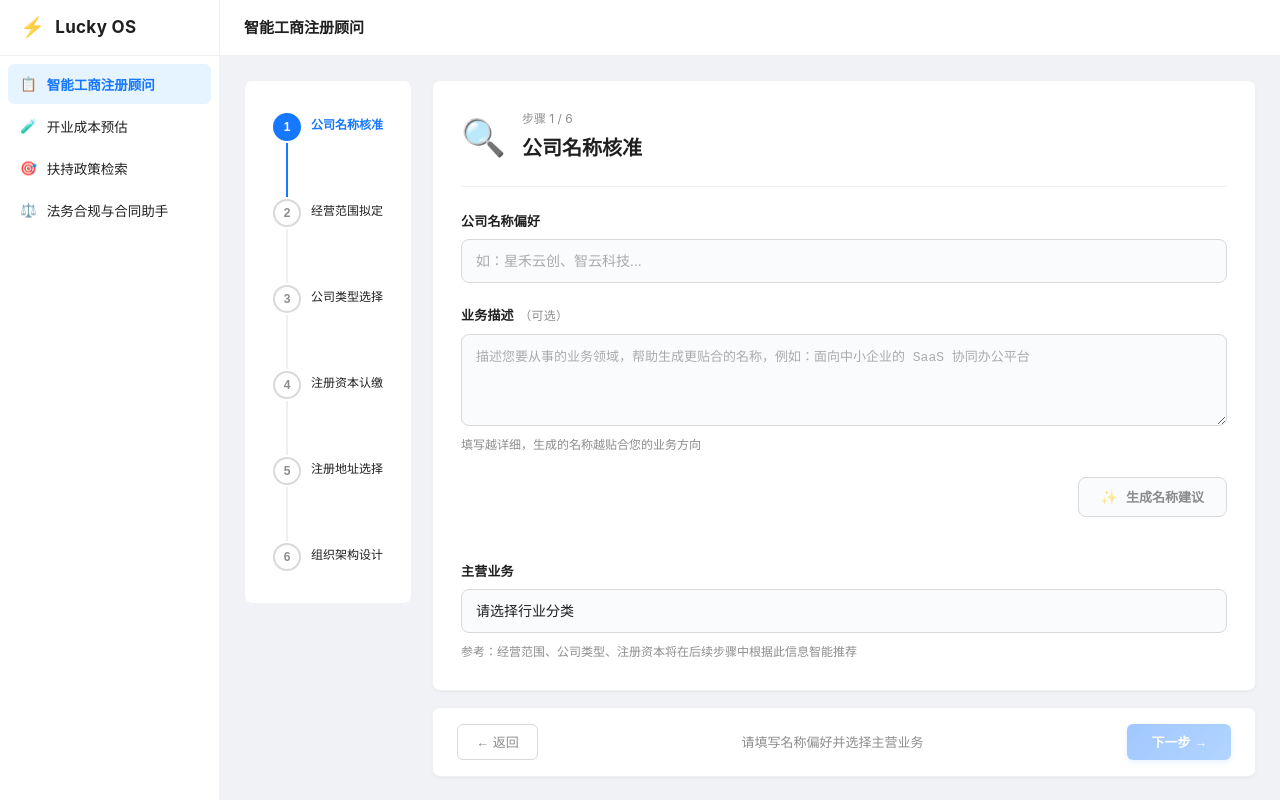
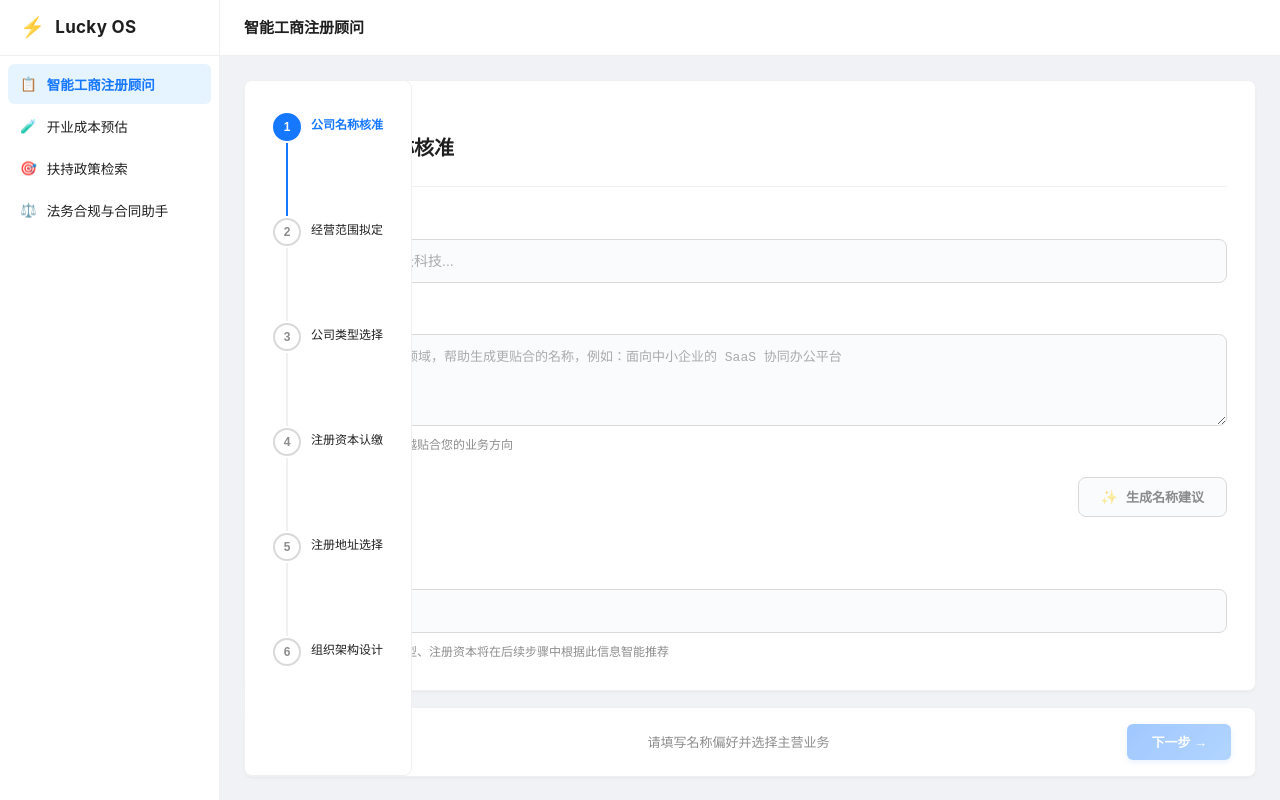
Before and after one commit to 123yangqirui/ucws-singapore-hackathon-2026, a Vue app: page / in a window 1280 px wide. Built offline with nearby package versions, Linux system fonts and the light colour scheme.

Commit message:
opt: 优化侧边栏高度

```diff
--- a/src/components/RegAdvisor.vue
+++ b/src/components/RegAdvisor.vue
@@ -104,6 +104,7 @@ steps.value = STEP_SKELETONS.map(s => ({ ...s, options: [] }))
 
   <div v-else-if="steps.length" class="advisor-layout">
     <div class="progress-sidebar">
+      <div class="progress-sidebar-inner">
         <button
           v-for="(s, i) in steps"
           :key="s.id"
@@ -124,6 +125,7 @@ steps.value = STEP_SKELETONS.map(s => ({ ...s, options: [] }))
           </div>
           <span class="prog-label">{{ s.title }}</span>
         </button>
+      </div>
     </div>
 
     <StepPage
@@ -155,24 +157,40 @@ steps.value = STEP_SKELETONS.map(s => ({ ...s, options: [] }))
   background: white;
   border-radius: var(--radius);
   border: 1px solid var(--border-light);
-  padding: 32px 28px;
   min-width: 140px;
   flex-shrink: 0;
+  position: fixed;
+  top: 80px;
+  left: 244px;
+  height: calc(100vh - 104px);
+  max-height: calc(100vh - 104px);
+  overflow: hidden;
+  z-index: 10;
+}
+.progress-sidebar-inner {
+  padding: 32px 28px;
+  display: flex;
+  flex-direction: column;
+  justify-content: space-between;
+  flex: 1;
+  height: 100%;
 }
 .advisor-content {
   flex: 1;
   min-width: 0;
+  margin-left: 180px;
 }
 .prog-step {
   display: flex;
   flex-direction: row;
-  align-items: flex-start;
+  align-items: stretch;
   gap: 10px;
   background: none;
   border: none;
   cursor: default;
   padding: 0;
   text-align: left;
+  flex: 1;
 }
 .prog-step.reachable { cursor: pointer; }
 .prog-dot-wrap {
@@ -183,7 +201,8 @@ steps.value = STEP_SKELETONS.map(s => ({ ...s, options: [] }))
 }
 .prog-line {
   width: 2px;
-  height: 54px;
+  flex: 1;
+  min-height: 20px;
   background: var(--border-light);
   margin: 2px 0;
 }
```
Lines whose indentation alone changed are shown as unchanged.
